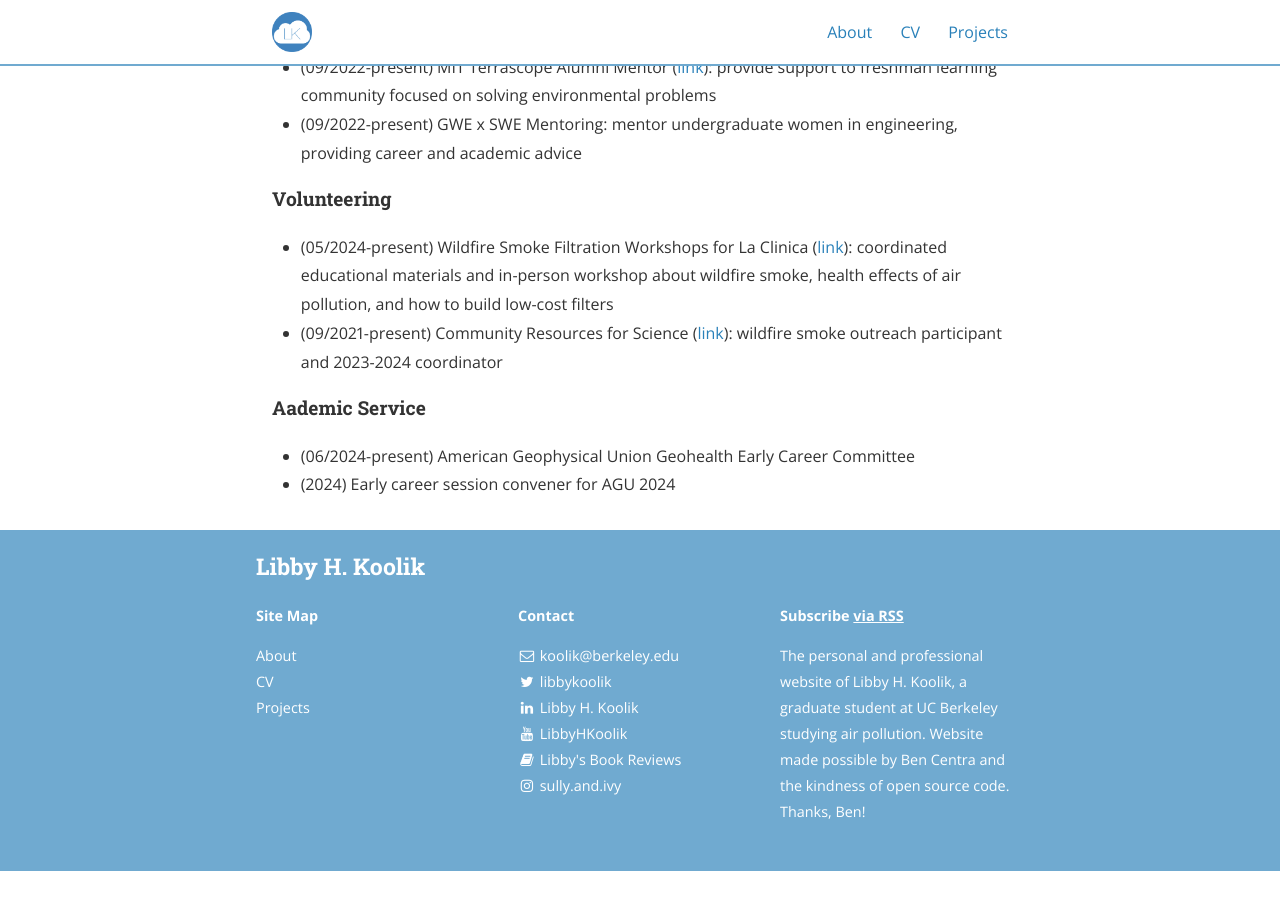
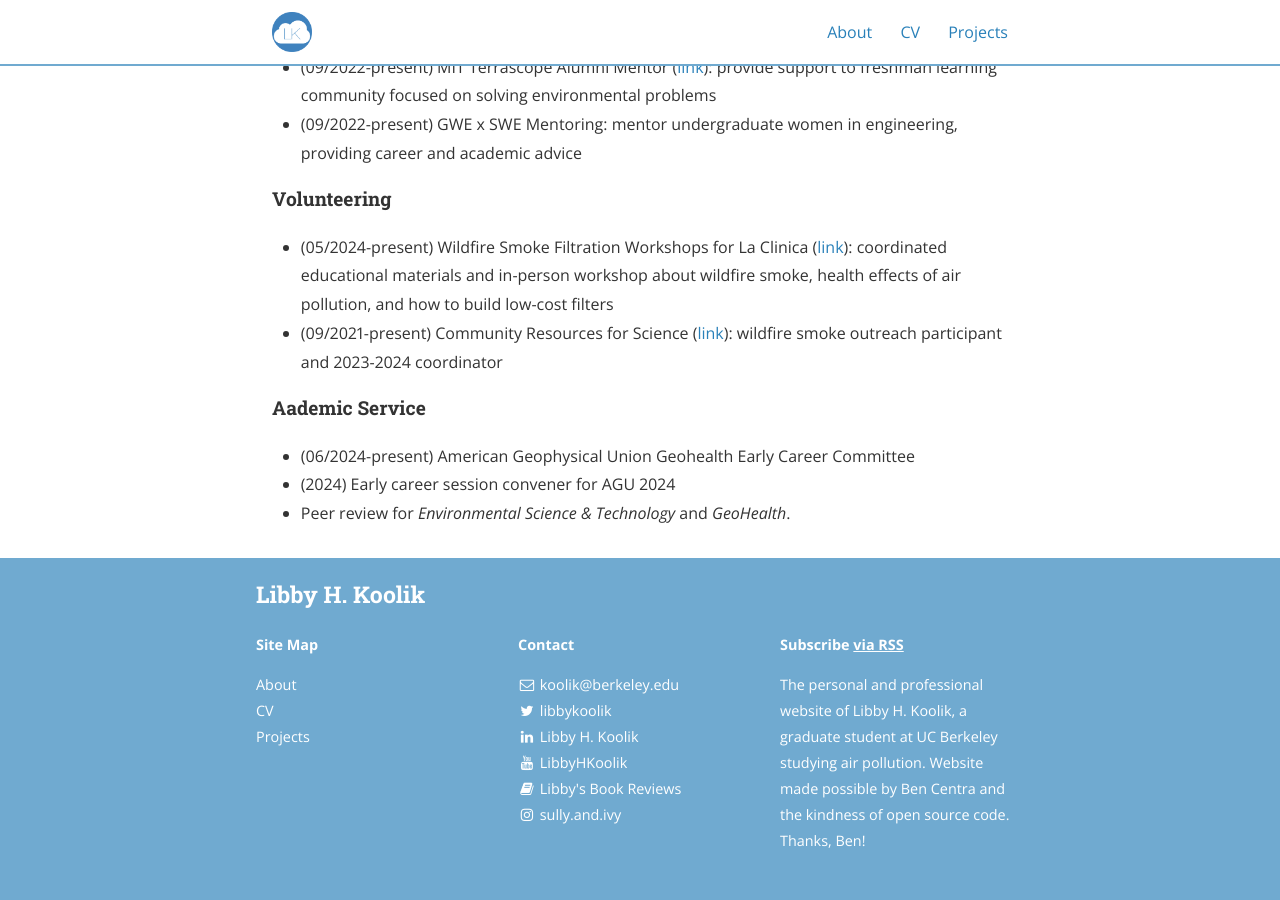
Before and after one commit to lkoolik/lkoolik.github.io, a Jekyll site: the page built from cv.md, in a window 1280 px wide and 900 px high, scrolled down 3952 px. Built offline with Jekyll 4.4.1, drawn with Linux system fonts in a browser that asks for light colours; nearby versions of some CDN libraries; before the commit the page ends 4823 px from its top, so only the background shows below that.

Commit message:
Updated CV

```diff
--- a/cv.md
+++ b/cv.md
@@ -123,4 +123,5 @@ main_nav: true
 <ul>
   <li>(06/2024-present) American Geophysical Union Geohealth Early Career Committee </li>
   <li>(2024) Early career session convener for AGU 2024 </li>
+  <li>Peer review for <i>Environmental Science & Technology</i> and <i>GeoHealth</i>. </li>
 </ul>
```
